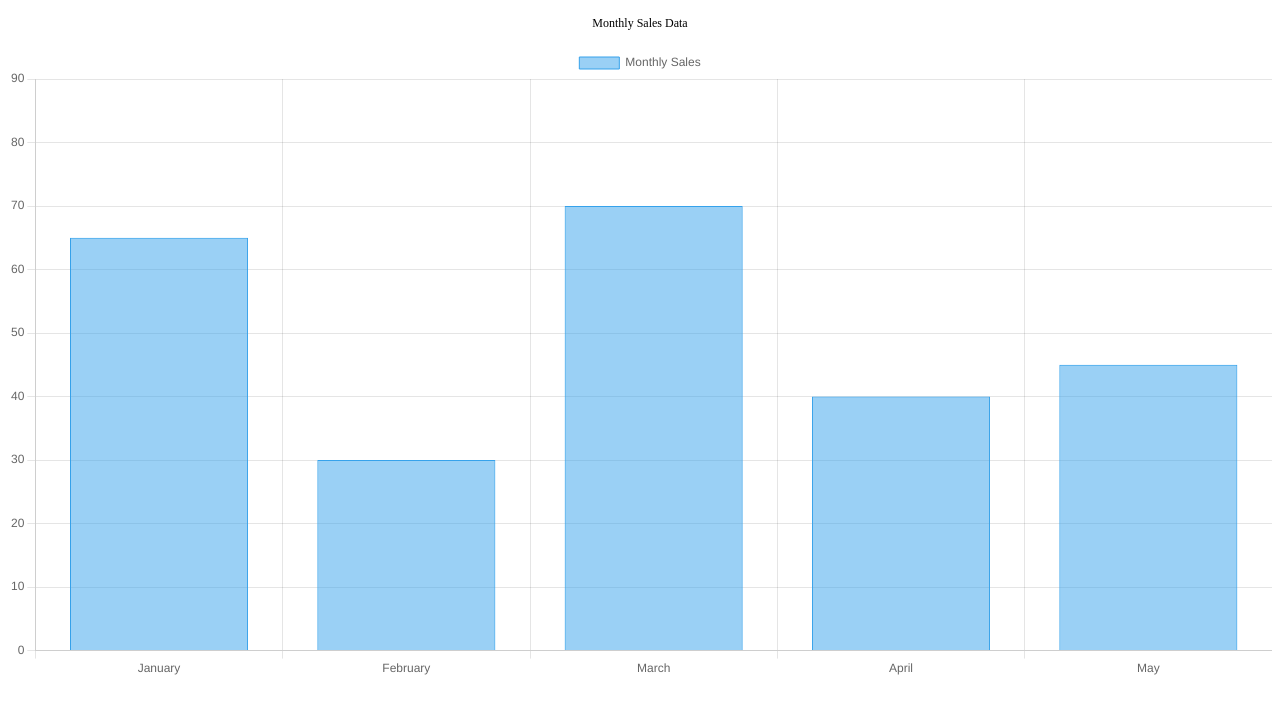
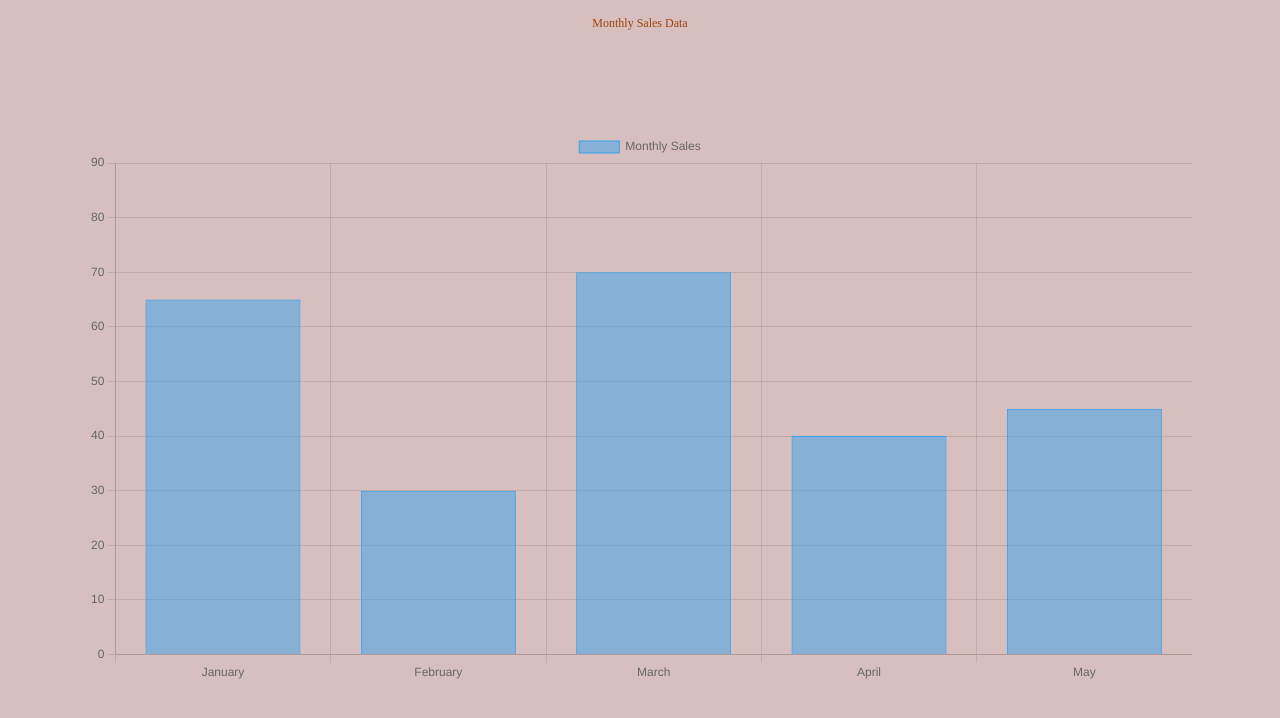
Before and after one commit to bijeshwor2058/Data-Visualization, a plain HTML site: page index.html in a window 1280 px wide. Drawn offline with nearby package versions, Linux system fonts and the light colour scheme.

Commit message:
changes styling

```diff
--- a/index.html
+++ b/index.html
@@ -6,10 +6,18 @@
   <title>Data Visualization</title>
 </head>
 <style>
+  body{
+    background-color: rgb(215, 191, 191);
+  }
   h4{
+    color: rgb(161, 67, 8);
     text-align: center;
+    /* padding-top: 30px; */
     font-size: 12px;
     font-weight: 500;
+  }
+  #mychart{
+    margin: 100px 80px;
   }
 </style>
 <body>
```
